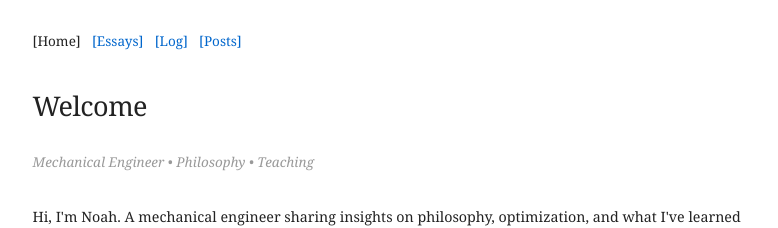
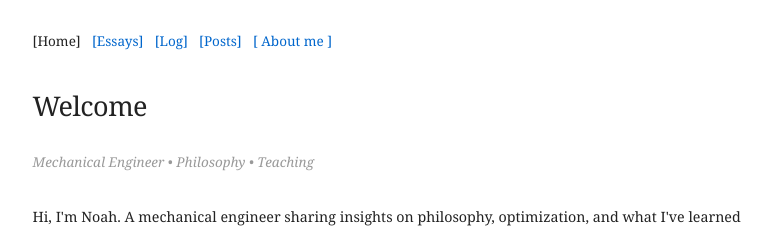
Before and after one commit to HJahanshiri/Hjahanshiri.github.io, a Jekyll site: the page built from index.html, in a window 1280 px wide. Shown: the top 228 px of the page, without its empty margins (250-1028 px from the left). Built offline with Jekyll 4.4.1, drawn with Linux system fonts in a browser that asks for light colours.

Commit message:
Update default.html

```diff
--- a/_layouts/default.html
+++ b/_layouts/default.html
@@ -250,6 +250,7 @@
         <a href="/essays.html" {% if page.url contains '/essays' %}class="active"{% endif %}>Essays</a>
         <a href="/log.html" {% if page.url contains '/log' %}class="active"{% endif %}>Log</a>
         <a href="/posts.html" {% if page.url contains '/posts' %}class="active"{% endif %}>Posts</a>
+        <a href="/about-me.md" > About me </a>
     </nav>
 
 
```
